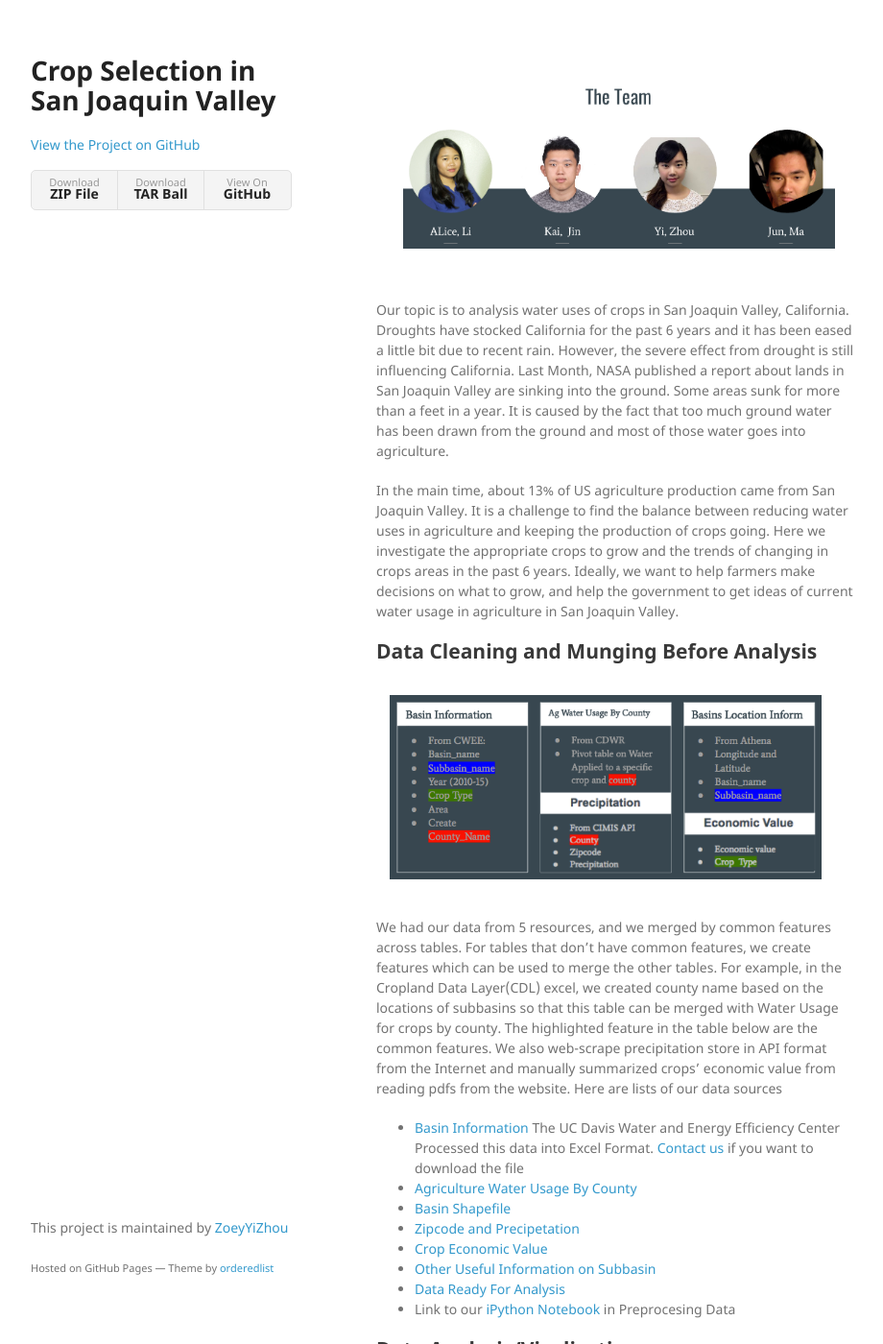
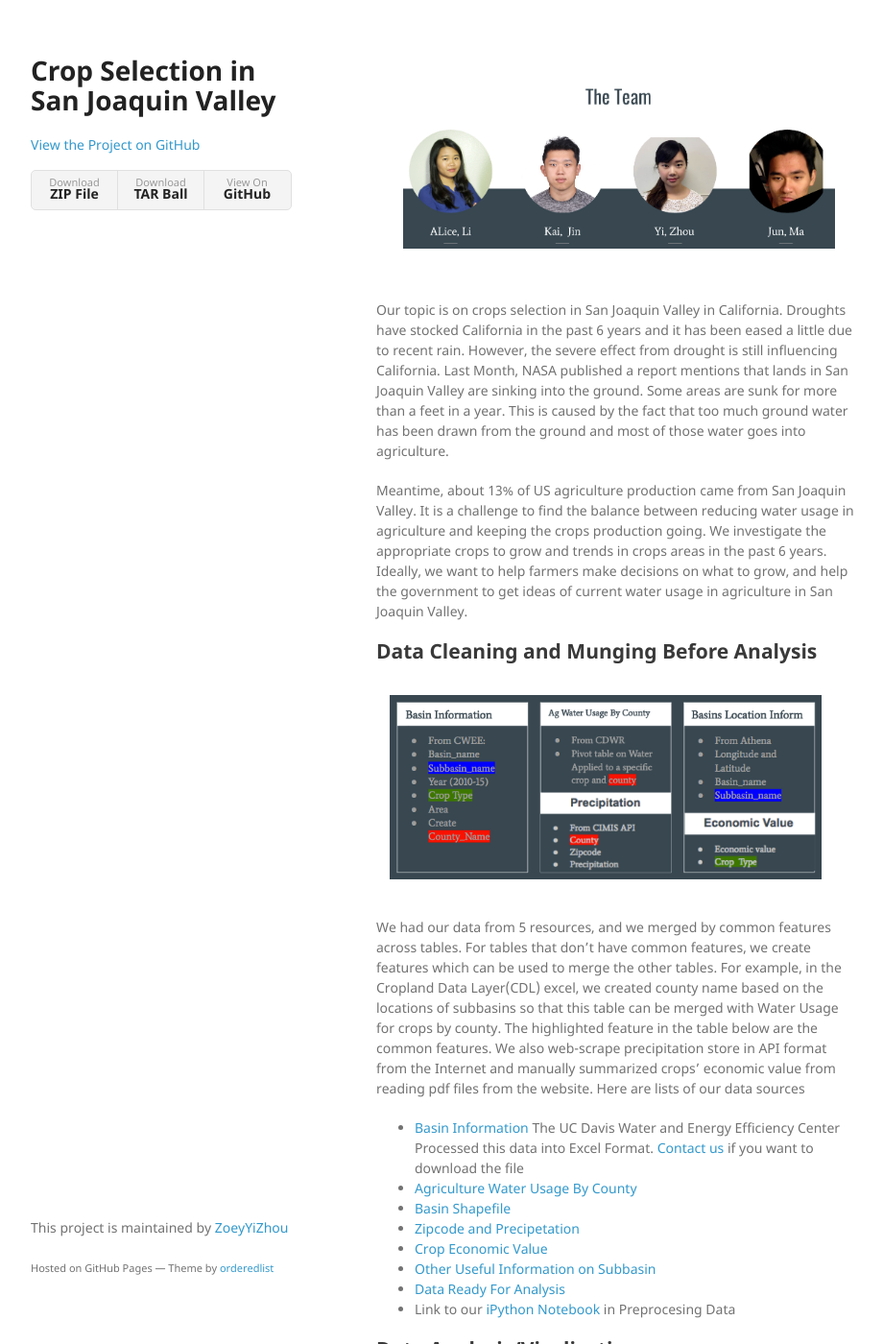
Before and after one commit to ZoeyYiZhou/141BProject, a Jekyll site: the page built from index.md, in a window 1280 px wide and 1400 px high. Shown: the whole window at 96% size, without its empty margins (178-1098 px from the left). Built offline with Jekyll 4.4.1, drawn with Linux system fonts in a browser that asks for light colours; the repository's description, which GitHub fills in, is left out; some of the changed text lies outside the part shown.

Commit message:
index grammar

```diff
--- a/index.md
+++ b/index.md
@@ -6,14 +6,14 @@ description: UC Davis Winter 2017 STA141B Group Project
 
 <img src="Team_Members.png" style="float: center; padding: 2em" width="90%">
 
-Our topic is to analysis water uses of crops in San Joaquin Valley, California. Droughts have stocked California for the past 6 years and it has been eased a little bit due to recent rain. However, the severe effect from drought is still influencing California. Last Month, NASA published a report about lands in San Joaquin Valley are sinking into the ground. Some areas sunk for more than a feet in a year. It is caused by the fact that too much ground water has been drawn from the ground and most of those water goes into agriculture.
+Our topic is on crops selection in San Joaquin Valley in California. Droughts have stocked California in the past 6 years and it has been eased a little due to recent rain. However, the severe effect from drought is still influencing California. Last Month, NASA published a report mentions that lands in San Joaquin Valley are sinking into the ground. Some areas are sunk for more than a feet in a year. This is caused by the fact that too much ground water has been drawn from the ground and most of those water goes into agriculture.
 
-In the main time, about 13% of US agriculture production came from San Joaquin Valley. It is a challenge to find the balance between reducing water uses in agriculture and keeping the production of crops going. Here we investigate the appropriate crops to grow and the trends of changing in crops areas in the past 6 years. Ideally, we want to help farmers make decisions on what to grow, and help the government to get ideas of current water usage in agriculture in San Joaquin Valley.
+Meantime, about 13% of US agriculture production came from San Joaquin Valley. It is a challenge to find the balance between reducing water usage in agriculture and keeping the crops production going. We investigate the appropriate crops to grow and trends in crops areas in the past 6 years. Ideally, we want to help farmers make decisions on what to grow, and help the government to get ideas of current water usage in agriculture in San Joaquin Valley.
 
 ## [](#header-1)Data Cleaning and Munging Before Analysis
 <img src="Table.png" style="float: center; padding: 1em" width="90%">
 
-We had our data from 5 resources, and we merged by common features across tables. For tables that don't have common features, we create features which can be used to merge the other tables. For example, in the Cropland Data Layer(CDL) excel, we created county name based on the locations of subbasins so that this table can be merged with Water Usage for crops by county. The highlighted feature in the table below are the common features. We also web-scrape precipitation store in API format from the Internet and manually summarized crops' economic value from reading pdfs from the website. Here are lists of our data sources
+We had our data from 5 resources, and we merged by common features across tables. For tables that don't have common features, we create features which can be used to merge the other tables. For example, in the Cropland Data Layer(CDL) excel, we created county name based on the locations of subbasins so that this table can be merged with Water Usage for crops by county. The highlighted feature in the table below are the common features. We also web-scrape precipitation store in API format from the Internet and manually summarized crops' economic value from reading pdf files from the website. Here are lists of our data sources
 
   - [Basin Information](https://www.nass.usda.gov/Research_and_Science/Cropland/Release/)
      The UC Davis Water and Energy Efficiency Center Processed this data into Excel Format.<a href="mailto:liyanlinalice@hotmail.com"> Contact us </a> if you want to download the file
@@ -29,13 +29,13 @@ We had our data from 5 resources, and we merged by common features across tables
 
 <img src="zPlot_Image/appropriateness.png" style="float: center; padding:0.1em" width="60%">
 
-We create a new variable 'appropriateness' by using water usage per acre divided by percipitation from our dataset.Ideally, if the precipitation happens to be equal to the total water crops needed to grow, our definied 'appropriateness' will be one. In this case, farmers do not need to draw more water from the ground. However, usually the appropriateness will be bigger than one, as the crops in general need more water than precipitation. Here, a appropriateness value close to one indicates a higher appropriateness in growing the crop in given area.
+We create a new variable 'appropriateness' by using water usage per acre divided by percipitation from our dataset.Ideally, if the precipitation happens to be equal to the total water crops needed to grow, our definied 'appropriateness' will be '1'. In this case, farmers do not need to draw more water from the ground. However, usually the appropriateness will be bigger than '1', as the crops in general need more water than precipitation. An appropriateness value close to '1' indicates a higher appropriateness in growing the crop in given area.
 
 ## Ready? Here are our analysis results. For each graph below, we also have link to its interactive plot .
 
 <img src="zPlot_Image/Area_Value_Precipitation_Trends.png" style="float: center; padding:0.1 em" width="90%">
 
-This is a bar plot showing the trend for crop area, precipitation and crop economic value from 2010 to 2015. We standardized the value of area, economic value and precipitation and put them into a same bar plot graph. We can see that precipitation of San Joaquin valley dropped significantly since 2011 except year 2013. The crops area trends is consistent with precipitation and the crops area reaches its minimal in 2015. This fact proves that agriculture production is severely affected by the lack of rains. In the main time, the economic value of crops reaches its maximum in 2011 and starts to drop each year afterwards, and reaches the minimal value in 2015. Overall, we can see that agriculture production is severely affected by the lack of rains, and experiences an decrease in production from economics aspect. Click [here](zhtml/Area_Value_Precipitation_Trends.html) for the interactive plot.
+This is a bar plot showing the trend for crop area, precipitation and crop economic value from 2010 to 2015. We standardized the value of area, economic value and precipitation and put them into one bar plot. We can see that the precipitation of San Joaquin valley dropped significantly since 2011 except year 2013. The trend in crop areas is consistent with precipitation. This fact proves that agriculture production is severely affected by the lack of rains. Economic value of crops reaches its maximum in 2011 and starts to drop each year afterwards, and reaches the minimal value in 2015. Overall, we can see that agriculture production is severely affected by the lack of rains, and experiences an decrease in production from economics aspect. Click [here](zhtml/Area_Value_Precipitation_Trends.html) for the interactive plot.
 
 
 <img src="zPlot_Image/Area_Trends_For_Crops.png" style="float: center; padding:0.1em" width="90%">
```
Also changed, not shown: 1 other file.
